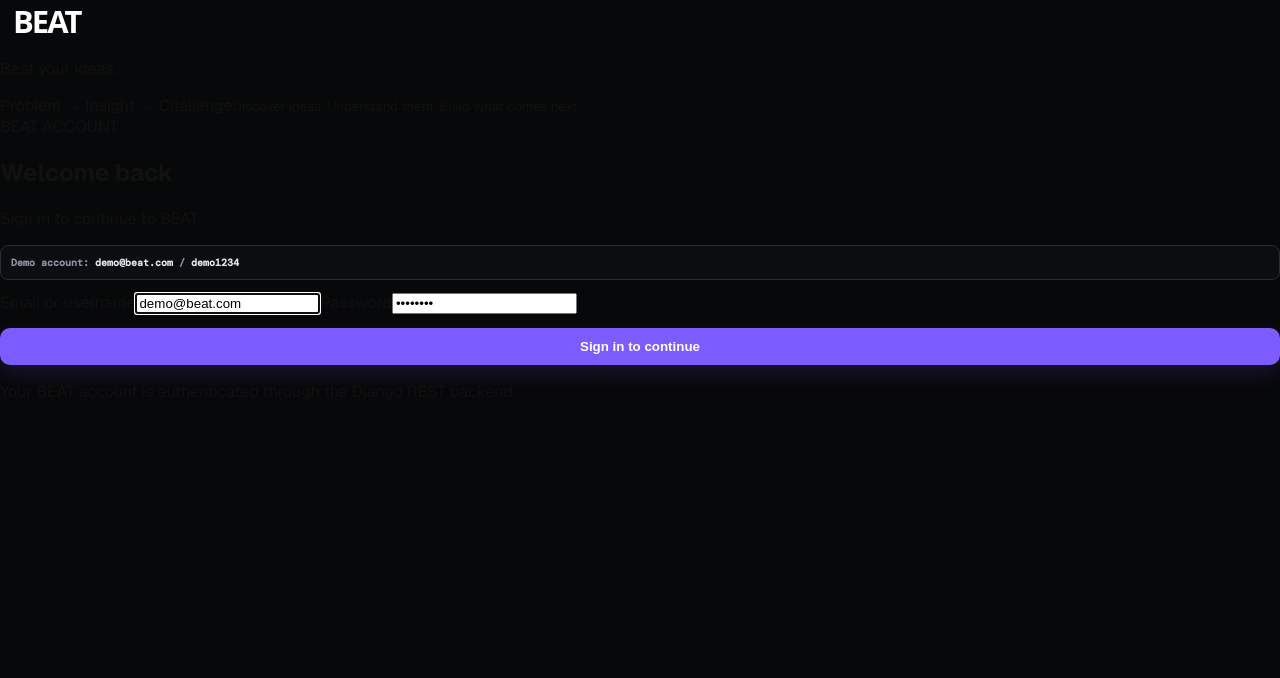
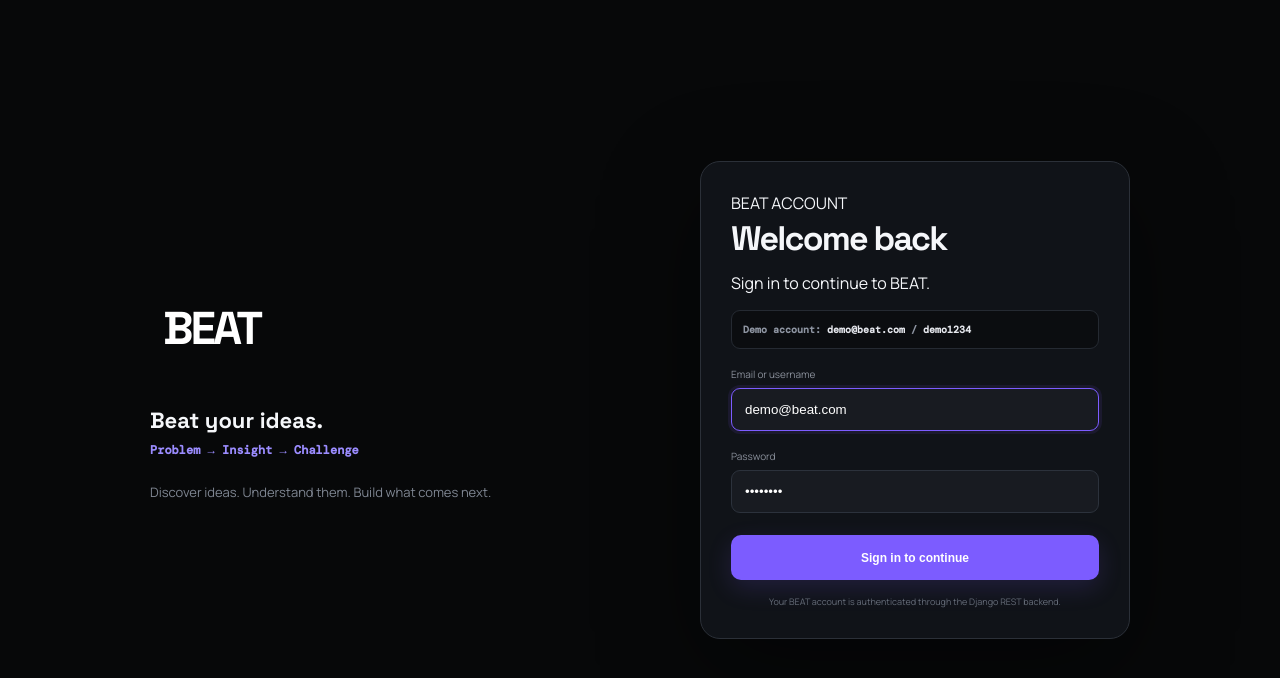
Before and after one commit to Thiviyan001/vexora-platform, a Next.js app: page /beat in a window 1280 px wide. Shown: the top 678 px of the page. Built offline with nearby package versions, Linux system fonts and the light colour scheme; a web font is replaced by a local one.

Commit message:
Add full-page BEAT login design

```diff
--- a/app/beat/beat.css
+++ b/app/beat/beat.css
@@ -277,3 +277,11 @@ html,body{background:var(--beat-bg)}
 .mobile-actions{display:flex;align-items:center;gap:6px}
 .mobile-signin{padding:7px 9px!important;border:1px solid #2b2f38!important;border-radius:7px!important;background:#0c0e12!important;color:#e9ebf0!important;font:700 9px/1 "DM Mono","Courier New",monospace!important}
 @media(max-width:700px){.beat-top-signin{margin:0 0 10px auto}.ig-mobile-top .ig-logo{padding:0!important}}
+
+
+/* Full-page BEAT authentication */
+.beat-login-page{min-height:100vh;background:#070809;color:#f5f7fa;display:grid;place-items:center;padding:32px;font-family:Manrope,Arial,sans-serif}
+.beat-login-grid{width:min(980px,100%);display:grid;grid-template-columns:1fr 430px;gap:80px;align-items:center}
+.beat-login-brand{padding:20px 0}.beat-login-brand .ig-logo{display:inline-block;color:#fff;text-decoration:none;font:800 46px/1 "Space Grotesk",Arial,sans-serif;letter-spacing:-3px}.beat-login-brand p{font:700 22px/1.2 "Space Grotesk",Arial,sans-serif;margin:18px 0 8px}.beat-login-brand span{display:block;color:#9b8cff;font:700 12px/1.5 "DM Mono","Courier New",monospace}.beat-login-brand small{display:block;max-width:420px;margin-top:22px;color:#7f8692;font-size:13px;line-height:1.7}
+.beat-login-card{background:#101318;border:1px solid #2b3038;border-radius:20px;padding:30px;box-shadow:0 30px 100px rgba(0,0,0,.45)}.beat-login-card h1{font:750 34px/1 "Space Grotesk",Arial,sans-serif;letter-spacing:-1.8px;margin:8px 0 10px}.beat-login-card label{display:block;font-size:10px;color:#8b919c;margin:18px 0}.beat-login-card input{display:block;width:100%;box-sizing:border-box;margin-top:7px;background:#181b21;border:1px solid #2c323c;border-radius:9px;color:#fff;padding:13px;outline:0}.beat-login-card input:focus{border-color:#7c5cff;box-shadow:0 0 0 3px #7c5cff18}.beat-login-card .demo-credentials{font-size:11px;color:#8f96a3;background:#0b0d10;border:1px solid #252a32;border-radius:9px;padding:11px}.beat-login-card .auth-submit{margin-top:4px;height:45px;font-size:12px}.beat-login-card .auth-submit:disabled{opacity:.65;cursor:wait}.login-note{font-size:9px;color:#666d79;text-align:center;margin:15px 0 0}.auth-error{font-size:10px;color:#ff7b86;background:#30161b;border:1px solid #5d252d;padding:9px;border-radius:8px}
+@media(max-width:760px){.beat-login-page{padding:20px}.beat-login-grid{grid-template-columns:1fr;gap:24px;max-width:480px}.beat-login-brand{text-align:center;padding:10px}.beat-login-brand small{margin-left:auto;margin-right:auto}.beat-login-card{padding:24px}}
```
